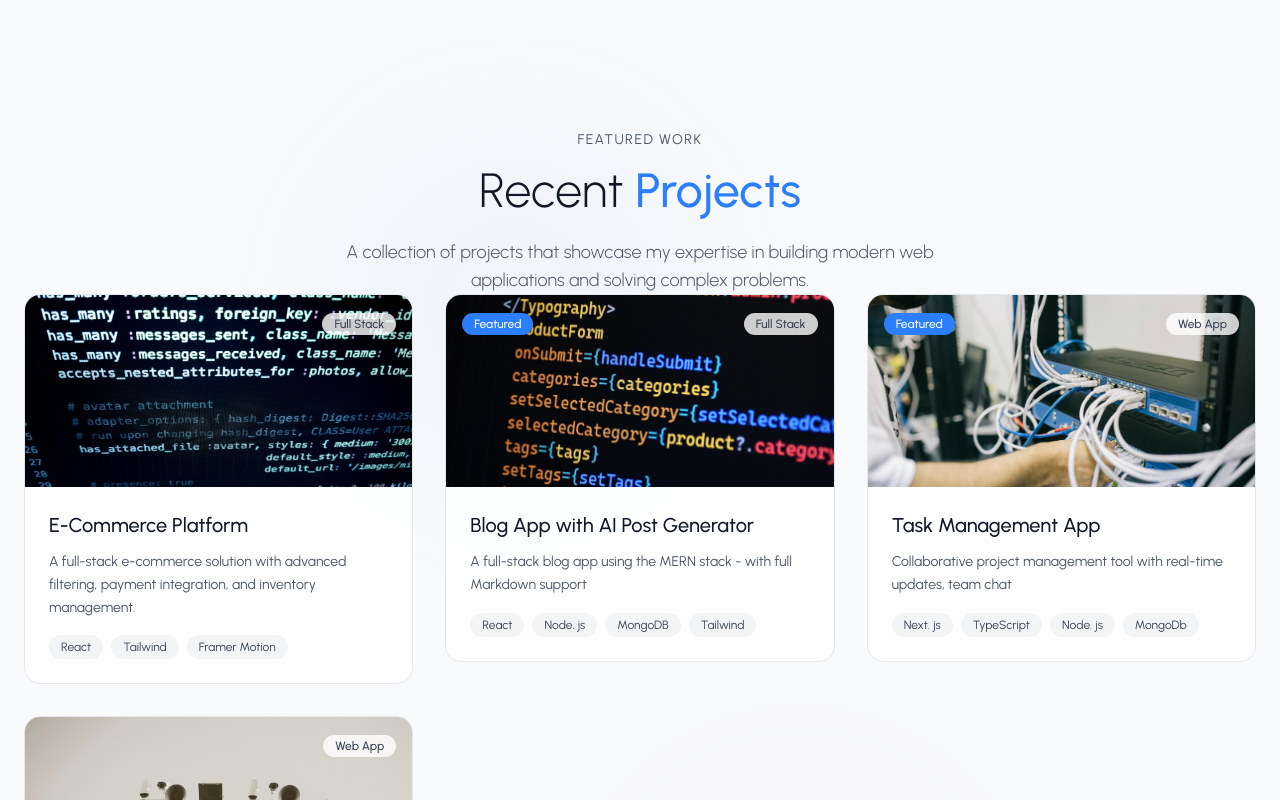
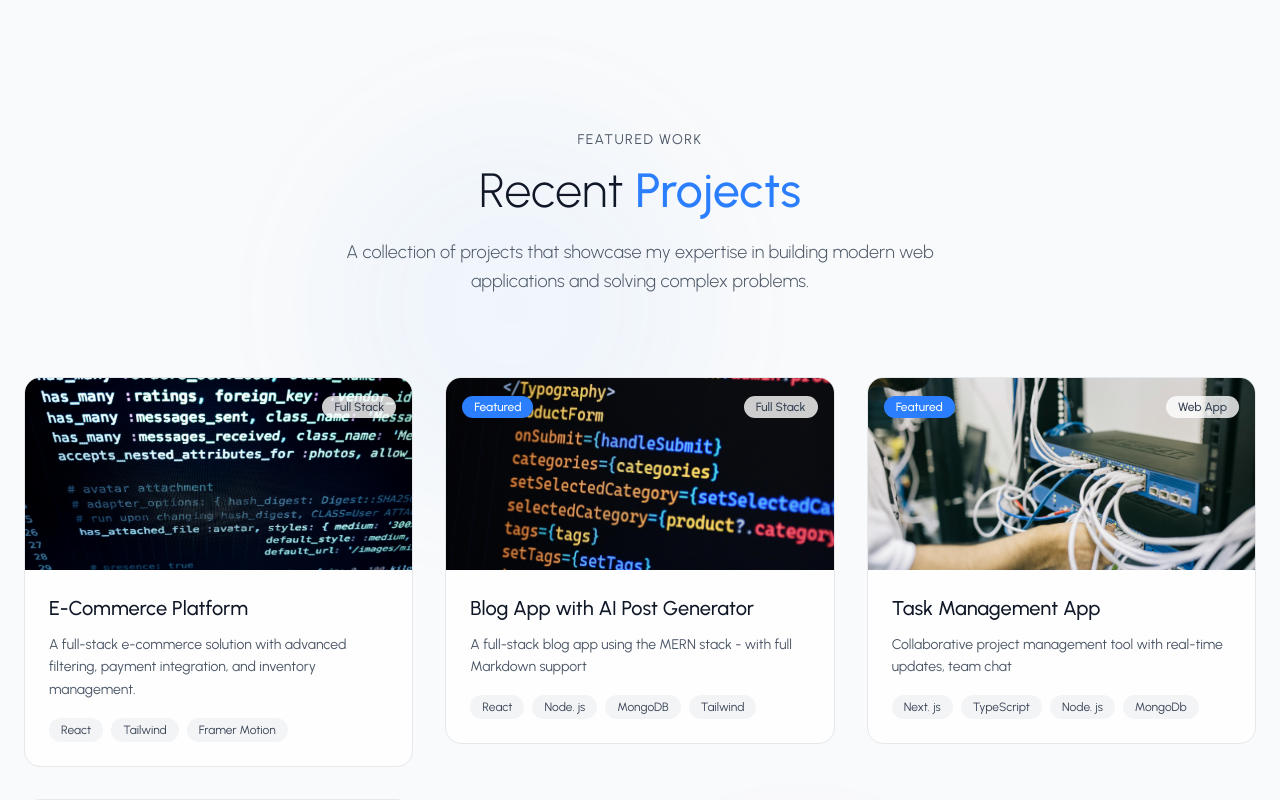
Before and after one commit to recep-demir/personal_portfolio, a React app: page / in a window 1280 px wide. Shown: the part 2300-3100 px from the top of the page. Built offline with nearby package versions, Linux system fonts and the light colour scheme; the HTML template or start-up script is replaced by a standard one.

Commit message:
feat: refactor ProjectsSection component for improved readability and structure

```diff
--- a/src/components/Section/ProjectsSection.jsx
+++ b/src/components/Section/ProjectsSection.jsx
@@ -1,55 +1,46 @@
 import { useRef } from "react";
 import { motion, useInView } from "framer-motion";
-import {
-ArrowUpRight,
-Code2,
-Globe,
-Zap,
-Users,
-} from "lucide-react";
+import { ArrowUpRight, Code2, Globe, Zap, Users } from "lucide-react";
 
 import { useTheme } from "../../context/ThemeContext";
 import { PROJECTS } from "../../utils/data";
 import ProjectCard from "../ProjectCard";
 import { containerVariants, itemVariants } from "../../utils/helper";
 
-
-
-
 const ProjectsSection = () => {
-
-const { isDarkMode } = useTheme ();
-const sectionRef = useRef (null);
+  const { isDarkMode } = useTheme();
+  const sectionRef = useRef(null);
   const isInView = useInView(sectionRef, { once: true, margin: "-100px" });
 
-return <section
+  return (
+    <section
       id="work"
       ref={sectionRef}
-    className={`py-24 px-6 ${isDarkMode ? "bg-gray-950 text-white" : "bg-gray-50 text-gray-900"
+      className={`py-24 px-6 ${
+        isDarkMode ? "bg-gray-950 text-white" : "bg-gray-50 text-gray-900"
       } relative overflow-hidden`}
     >
-
       {/* Background Elements */}
-    <div className="absolute inset-0 overflow-hidden">
-
+      <div className="absolute inset-0 overflow-hidden pointer-events-none">
         <div
           className={`absolute top-20 left-1/4 w-96 h-96 rounded-full blur-3xl opacity-5 ${
-        isDarkMode ? "bg-blue-500" : "bg-blue-400"}`}
+            isDarkMode ? "bg-blue-500" : "bg-blue-400"
+          }`}
         />
         <div
           className={`absolute bottom-20 right-1/4 w-80 h-80 rounded-full blur-3xl opacity-5 ${
-          isDarkMode ? "bg-purple-500" : "bg-purple-400"}`}
+            isDarkMode ? "bg-purple-500" : "bg-purple-400"
+          }`}
         />
       </div>
 
       <div className="max-w-7xl mx-auto relative z-10">
-
-      {/* Section Header */}
+        {/* Section Header - mb-20 eklendi */}
         <motion.div
           initial="hidden"
           animate={isInView ? "visible" : "hidden"}
           variants={containerVariants}
-        className="text-center"
+          className="text-center mb-20"
         >
           <motion.div
             variants={itemVariants}
@@ -65,15 +56,14 @@ return <section
             className="text-3xl md:text-5xl font-light mb-6"
           >
             Recent
-          <span className="text-blue-500 font-medium"> Projects
-          </span>
+            <span className="text-blue-500 font-medium"> Projects</span>
           </motion.h2>
 
           <motion.p
             variants={itemVariants}
             className={`text-lg ${
               isDarkMode ? "text-gray-400" : "text-gray-600"
-          } max-w-2xl mx-auto font-light`}
+            } max-w-2xl mx-auto font-light leading-relaxed`}
           >
             A collection of projects that showcase my expertise in building modern web applications and solving complex problems.
           </motion.p>
@@ -90,26 +80,14 @@ return <section
             <ProjectCard
               key={project.id}
               project={project}
-            index={index }
+              index={index}
               isDarkMode={isDarkMode}
             />
           ))}
         </motion.div>
-
-
-
-
-
       </div>
     </section>
-
-
-
-
+  );
 };
 
-
-
-
-
-export default ProjectsSection
+export default ProjectsSection;
```
Lines whose indentation alone changed are shown as unchanged.
